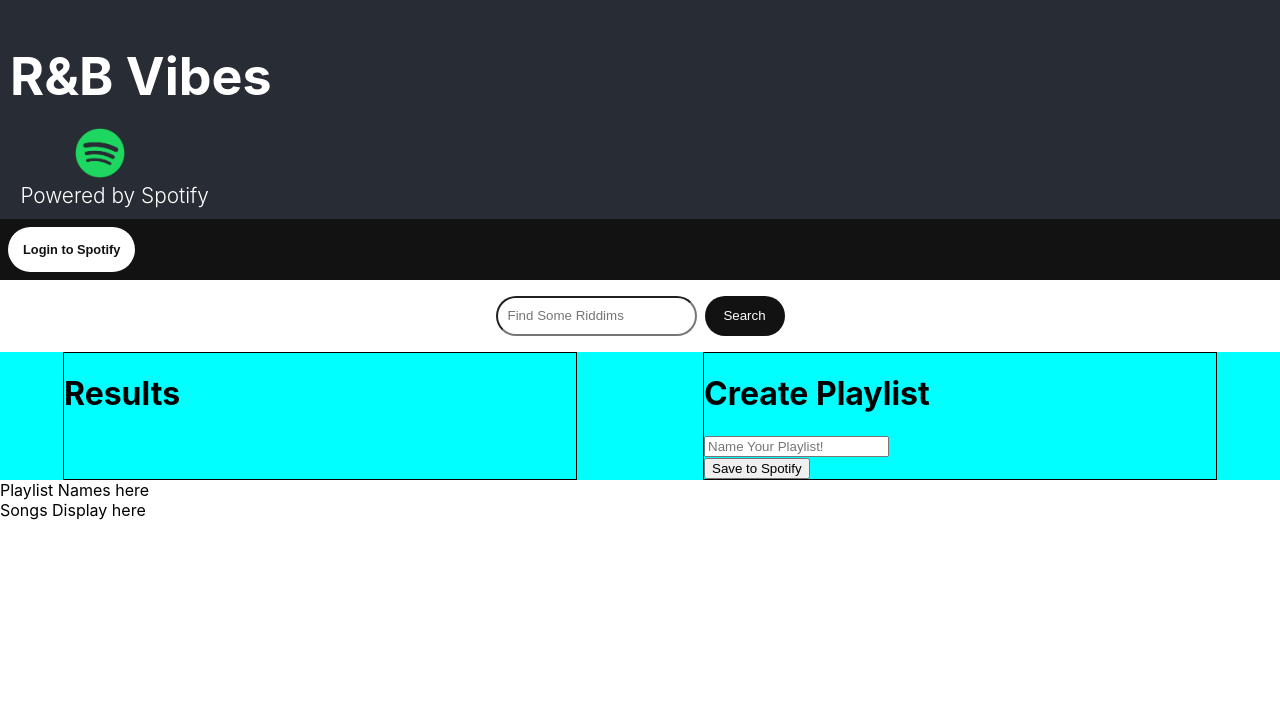
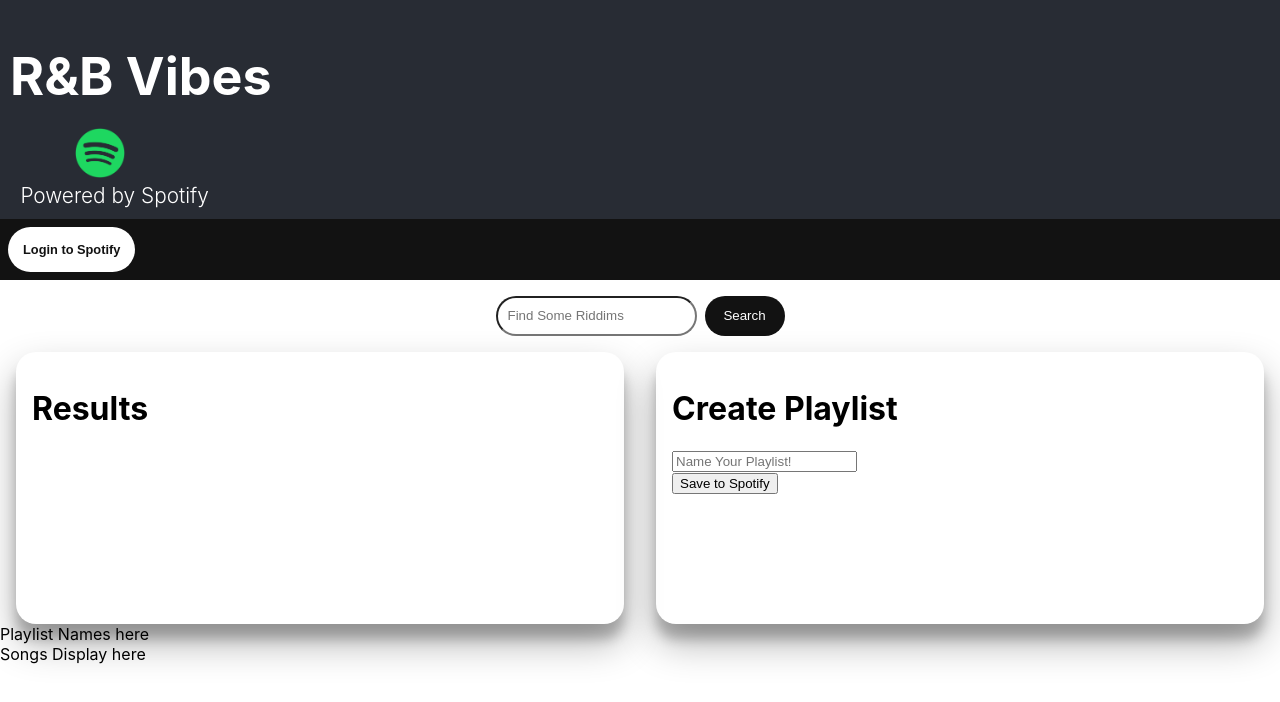
Before and after one commit to OWOAGDN/vibes, a React (Create React App) app: page / in a window 1280 px wide. Shown: the top 702 px of the page. Built offline with nearby package versions, Linux system fonts and the light colour scheme.

Commit message:
Styling added to the results and playlist containers and songs

```diff
--- a/src/App.js
+++ b/src/App.js
@@ -68,7 +68,8 @@
           name: track.name,
           artist: track.artists[0].name,
           album: track.album.name,
-          uri: track.uri
+          uri: track.uri,
+          image: track.album.images[0].url
         }));
       };
     });
--- a/src/Main/Main.js
+++ b/src/Main/Main.js
@@ -1,7 +1,7 @@
 import Tracklist from "./Tracklist/Tracklist";
 import Playlist from "./Playlist/Playlist";
 import DisplayPlaylist from "./DisplayPlaylist";
-import styles from "./Main.module.css"
+import styles from "./Main.module.css";
 import { useState } from 'react';
 
 function Main( {results, token}) {
--- a/src/Main/Main.module.css
+++ b/src/Main/Main.module.css
@@ -1,11 +1,17 @@
 .main {
     display: flex;
-    background-color: aqua;
     width: 100%;
     justify-content: space-around;
 }
 
-.playlist {
-    border: 1px solid black;
-    min-width: 40%;
+.resultBox {
+    width: 45%;
+    padding: 1rem;
+    border-radius: 20px;
+    box-shadow: rgba(0, 0, 0, 0.3) 0px 19px 38px, rgba(0, 0, 0, 0.22) 0px 15px 12px;
+    min-height: 15rem;
 }
+
+.songs {
+    list-style-type: none;
+}
--- a/src/Main/Playlist/Playlist.js
+++ b/src/Main/Playlist/Playlist.js
@@ -1,5 +1,5 @@
 import PlaylistTracks from "./PlaylistTracks";
-import styles from "../Main.module.css"
+import styles from "../Main.module.css";
 import Track from "../Tracklist/Track";
 import { useState } from "react";
 
@@ -24,7 +24,7 @@
 
 
     return (
-        <div className={styles.playlist}>
+        <div className={styles.resultBox}>
             <div>
                 <h1>Create Playlist</h1>
             </div>
--- a/src/Main/Tracklist/Track.js
+++ b/src/Main/Tracklist/Track.js
@@ -1,3 +1,5 @@
+import styles from './Tracklist.module.css'
+
 function Track( {track, addPlaylistSongs, type, deletePlaylistSong}) {
 
   const addSong = () => {
@@ -7,10 +9,12 @@
     deletePlaylistSong(track.id)
   }
     return (
-    <li>
-        <div>
+    <li className={styles.song}>
+        <div className={styles.songContainer}>
           <p>Song: {track.name}</p>
           <p>Artist: {track.artist}</p>
+          <p>Album: {track.album}</p>
+          <div className={styles.imageContainer} ><img src={track.image} alt={track.name}></img></div>
         </div>
         {type === 'result' ? <button onClick={addSong}>+</button> : <button onClick={deleteSong}>-</button> }
     </li>
--- a/src/Main/Tracklist/Tracklist.js
+++ b/src/Main/Tracklist/Tracklist.js
@@ -1,9 +1,9 @@
-import styles from './Tracklist.module.css'
-import Track from './Track'
+import Track from './Track';
+import styles from "../Main.module.css";
 
 function Tracklist( {tracks, addPlaylistSongs} ) {
     return (
-        <div className={styles.main}>
+        <div className={styles.resultBox}>
             <h1>Results</h1>
             <ul className={styles.songs} >
             {tracks.map(track => (
--- a/src/Main/Tracklist/Tracklist.module.css
+++ b/src/Main/Tracklist/Tracklist.module.css
@@ -1,8 +1,21 @@
-.main {
+.song {
     border: 1px solid black;
-    min-width: 40%;
+    list-style-type: none;
 }
 
-.songs {
+.songContainer {
+    display: flex;
     list-style-type: none;
 }
+
+.songContainer .imageContainer {
+    height: 100px;
+    width: 100px;
+    overflow: hidden;
+}
+
+.songContainer .imageContainer img {
+    height: auto;
+    max-width: 100%;
+    display: block;
+}
```
